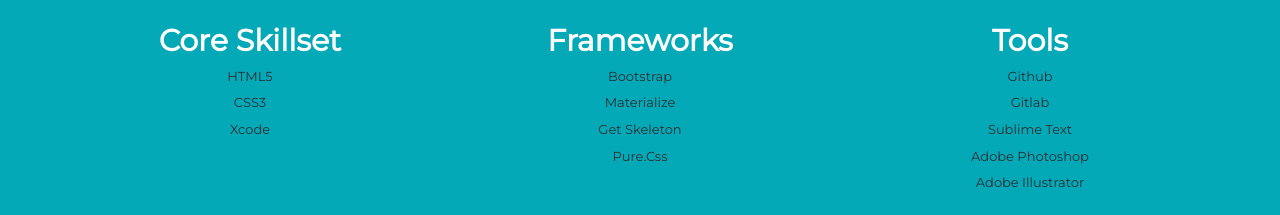
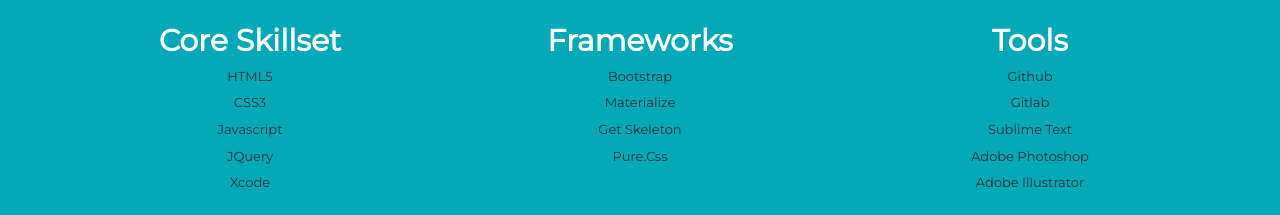
Before and after one commit to quimpoTuitt/developerportfolio, a plain HTML site: page index.html in a window 1280 px wide. Shown: the part 1380-1595 px from the top of the page. Drawn offline with nearby package versions, Linux system fonts and the light colour scheme; a web font is replaced by a local one.

Commit message:
updatedskillset

```diff
--- a/index.html
+++ b/index.html
@@ -82,6 +82,8 @@
 			<ul>
 				<li>HTML5</li>
 				<li>CSS3</li>
+				<li>Javascript</li>
+				<li>JQuery</li>
 				<li>Xcode</li>
 			</ul>
 
```
